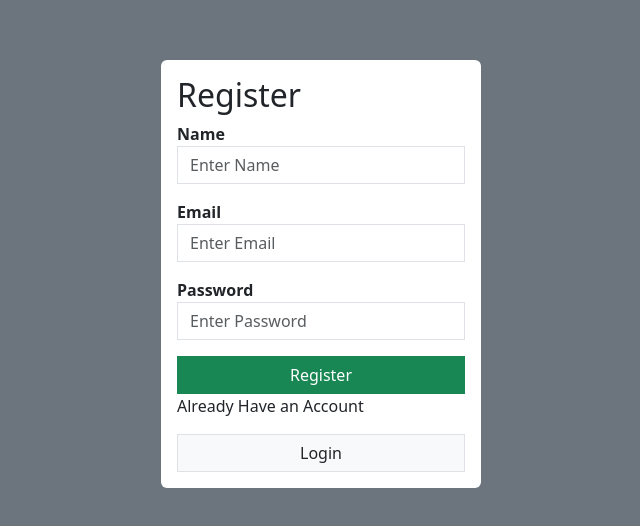
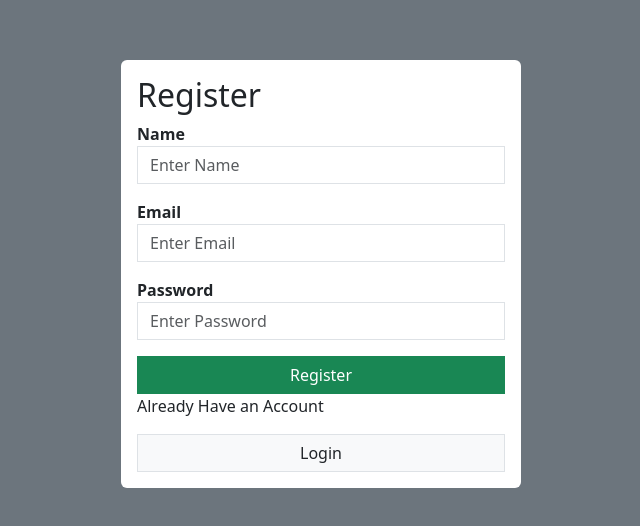
Before and after one commit to Hardik210205/Frontend, a React (Vite) app: page /register in a window 1280 px wide. Shown: the part 126-652 px from the top of the page, without its empty margins (319-959 px from the left). Built offline with nearby package versions, Linux system fonts and the light colour scheme.

Commit message:
Update Login and SignUp

```diff
--- a/src/Login.jsx
+++ b/src/Login.jsx
@@ -23,7 +23,7 @@ function Login() {
 
   return (
     <div className="d-flex justify-content-center align-items-center bg-secondary vh-100">
-      <div className="bg-white p-3 rounded w-25">
+      <div className="bg-white p-3 rounded" style={{ width: '90%', maxWidth: '400px' }}>
         <h2>Login</h2>
         <form onSubmit={handleSubmit}>
           <div className="mb-3">
--- a/src/Signup.jsx
+++ b/src/Signup.jsx
@@ -37,7 +37,7 @@ function Signup() {
 
     return (
         <div className="d-flex justify-content-center align-items-center bg-secondary vh-100">
-            <div className="bg-white p-3 rounded w-25">
+            <div className="bg-white p-3 rounded" style={{ width: '90%', maxWidth: '400px' }}>
                 <h2>Register</h2>
                 <form onSubmit={handleSubmit}>
                     {/* 5. Corrected HTML attributes below */}
```
